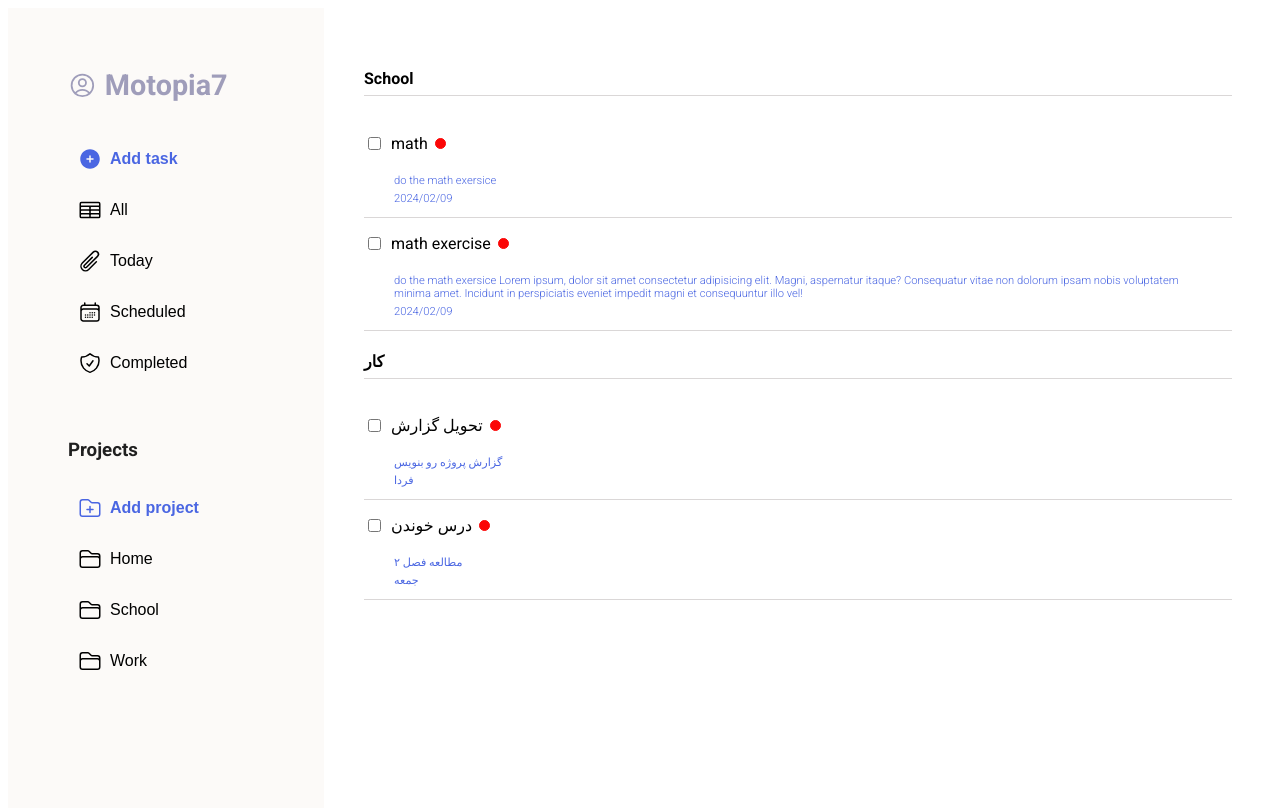
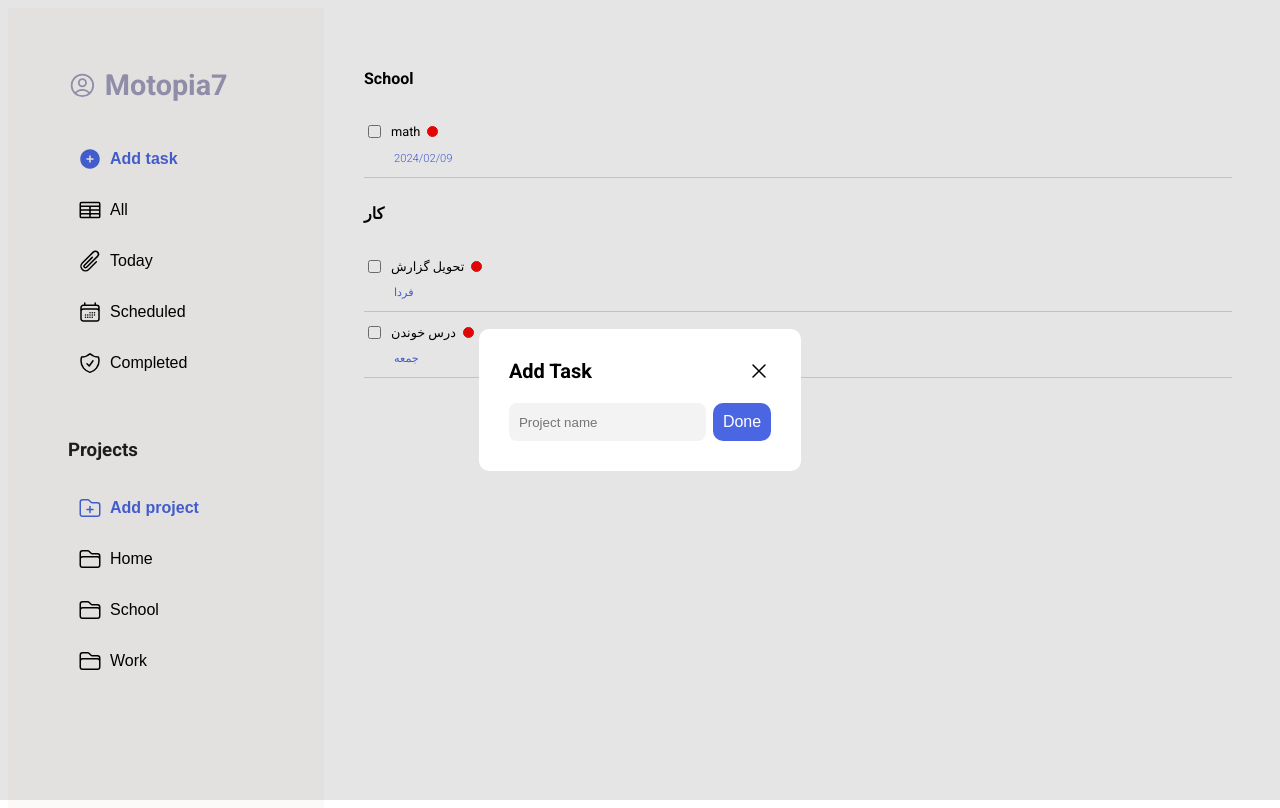
Before and after one commit to mutopia7/todo-list, a website built with webpack: page src/template.html in a window 1280 px wide. Both pictures are taken after a click on the button "Add project". Built offline with nearby package versions, Linux system fonts and the light colour scheme.

Commit message:
Add dialog foa adding project

```diff
--- a/src/dialog.css
+++ b/src/dialog.css
@@ -94,3 +94,23 @@
     padding: 10px 10px !important;
     align-self: center !important;
 }
+
+/* project dialog */
+
+#project-dialog{
+    border: none;
+    border-radius: 10px;
+    padding: 30px;
+}
+
+#project-dialog form{
+    display: flex;
+    gap: var(--min-gap);
+}
+
+#project-dialog form input{
+    background-color: #f3f3f3;
+    border: none;
+    border-radius: 0.5rem;
+    padding: 5px 10px;
+}
--- a/src/dialog.js
+++ b/src/dialog.js
@@ -38,5 +38,30 @@ submitAddTask.addEventListener("click", (e) => {
 
 })
 
+// add project dialog //
+
+const showAddProject = document.querySelector("#add-project");
+const projectDialog = document.querySelector("#project-dialog")
+const closeAddProject = document.querySelector("#close-project-dialog");
+const submitAddProject = document.querySelector("#submit-add-project");
+
+showAddProject.addEventListener("click", () => {
+    projectDialog.showModal();
+});
+
+closeAddProject.addEventListener("click", () => {
+
+    projectDialog.close();
+});
+
+submitAddProject.addEventListener("click", (e) => {
+    e.preventDefault();
+
+    const addProjectInput = document.querySelector("#add-project-input");
+
+    const newProject = new Project(addProjectInput.value);
+    console.log(newProject);
+    projectDialog.close();
+})
 
 export{ home };
--- a/src/dom.js
+++ b/src/dom.js
@@ -30,12 +30,18 @@ function createTaskElement(task) {
 
     const titleTask = document.createElement("p");
     titleTask.textContent = task.title;
+    titleTask.classList.add("title-task-p")
 
 
     const taskCheckBox = document.createElement("input");
     taskCheckBox.type = "checkbox";
     taskCheckBox.classList.add("task-checkbox");
     taskCheckBox.checked = task.completed;
+
+    taskCheckBox.addEventListener("change", () => {
+        task.toComplete();
+        divTask.classList.toggle("completed", task.completed);
+    })
 
     titleTaskLabel.append(taskCheckBox , titleTask)
 
--- a/src/index.js
+++ b/src/index.js
@@ -9,6 +9,6 @@ import {  home } from "./dialog.js"
 
 
 
-console.log(home.name)
+console.log(home)
 
 renderProject(work)
--- a/src/styles.css
+++ b/src/styles.css
@@ -79,11 +79,11 @@ html, body{
     margin: 0px;
 }
 
-.tag button:not(:first-child):hover{
+.tag button:not(#add-task):hover{
     background-color: var(--light-gary);
 }
 
-.projects button:nth-child(n + 3):hover{
+.projects button:not(#add-project):hover{
     background-color: var(--light-gary);
 }
 
@@ -112,8 +112,8 @@ html, body{
 }
 
 
+/* show section */
 
-/* show section */
 
 .show{
     padding: var(--padding-show) ;
@@ -121,7 +121,7 @@ html, body{
     flex-direction: column;
 }
 
-.show
+
 
 .project {
     display: flex;
@@ -129,9 +129,17 @@ html, body{
 }
 
 .project > * {
-    border-bottom: 1px solid var(--light-gary);
+
     padding-bottom: var(--min-gap);
 }
+
+.task {
+    /* border-radius: 10px 10px 0px 0px; */
+    border-bottom: 1px solid var(--light-gary);
+    margin-bottom: 5px;
+
+}
+
 
 .task > p:not(.title){
     color: var(--dark-blue);
@@ -152,6 +160,7 @@ html, body{
 .title-task {
     display:  flex;
     align-items: center;
+    max-height: 30px;
     gap: var(--min-gap);
     cursor: pointer;
 }
@@ -170,6 +179,25 @@ html, body{
 }
 
 
+.task-explain{
+    color: var(--light-black) !important;
+    display: none;
+}
+
+.task:hover > .task-explain{
+    display: block;
+}
+
+.task.completed {
+    background-color: #d0ffd0;
+    text-decoration: line-through;
+    border-radius: 10px;
+    opacity: 0.6;
+}
+
+.title-task-p {
+    font-size: 0.8rem;
+}
 
 
 
--- a/src/template.html
+++ b/src/template.html
@@ -59,7 +59,7 @@
                             <option value="low">low</option>
                         </select>
 
-                        <button type="submit" class="submit-dialog" id="submit-add-task">Add Task</button>
+                        <button type="submit" class="submit-dialog" id="submit-add-task">Done</button>
                     </form>
                 </dialog>
 
@@ -111,7 +111,30 @@
 
             <div class="projects">
                 <h3>Projects</h3>
-                <button class="add">
+
+                <dialog id="project-dialog">
+                    <div class="dialog-header">
+                        <h3>Add Task</h3>
+                        <button class="close-dialog" id="close-project-dialog">
+                            <svg xmlns="http://www.w3.org/2000/svg" fill="none" viewBox="0 0 24 24" stroke-width="1.5" stroke="currentColor" class="size-3">
+                                <path stroke-linecap="round" stroke-linejoin="round" d="M6 18 18 6M6 6l12 12" />
+                              </svg>
+
+                             <span class="visually-hidden">close</span>
+                        </button>
+                    </div>
+                    <form action="">
+                        <label for="add-project-input" class="visually-hidden">Project name</label>
+                        <input type="text" id="add-project-input" placeholder="Project name">
+
+                        <button type="submit" class="submit-dialog" id="submit-add-project">Done</button>
+
+
+                    </form>
+
+                </dialog>
+
+                <button class="add" id="add-project">
                     <svg xmlns="http://www.w3.org/2000/svg" fill="none" viewBox="0 0 24 24" stroke-width="1.5"
                         stroke="currentColor" class="size-3">
                         <path stroke-linecap="round" stroke-linejoin="round"
@@ -154,24 +177,12 @@
                     <div class="title">
                         <label class="title-task">
                             <input type="checkbox" class="task-checkbox">
-                            <p>math</p>
+                            <p class="title-task-p">math</p>
                         </label>
                         <span class="priority"></span>
                     </div>
                     <p class="task-explain">do the math exersice</p>
                     <p class="task-date">2024/02/09</p>
-
-                </div>
-                <div class="task">
-                    <div class="title">
-                        <input type="checkbox">
-                        <p class="title-task">math exercise</p>
-                        <span class="priority"></span>
-                    </div>
-                    <p class="task-explain">do the math exersice Lorem ipsum, dolor sit amet consectetur adipisicing
-                        elit. Magni, aspernatur itaque? Consequatur vitae non dolorum ipsam nobis voluptatem minima
-                        amet. Incidunt in perspiciatis eveniet impedit magni et consequuntur illo vel!</p>
-                    <p class="date">2024/02/09</p>
 
                 </div>
             </div>
```
